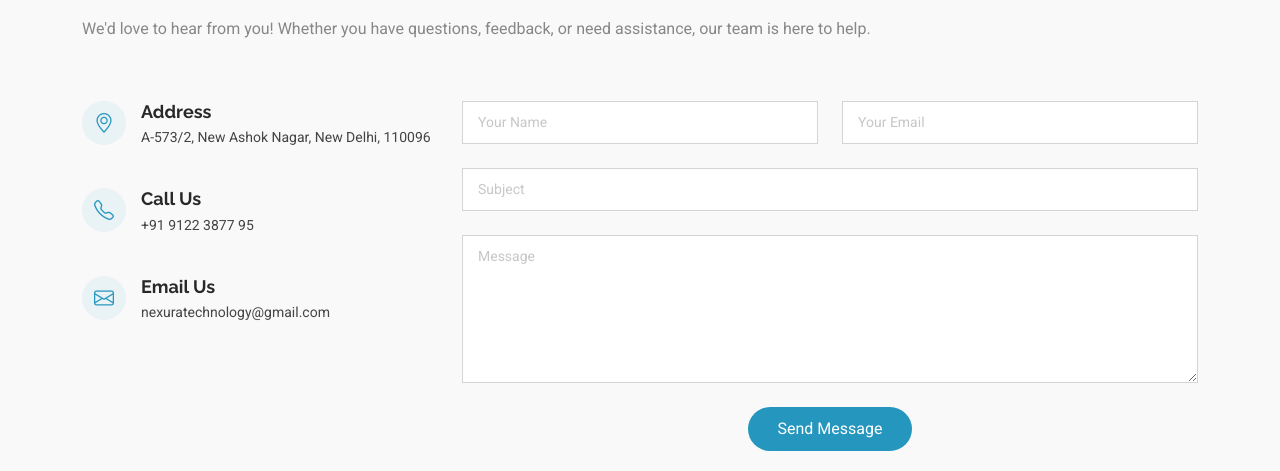
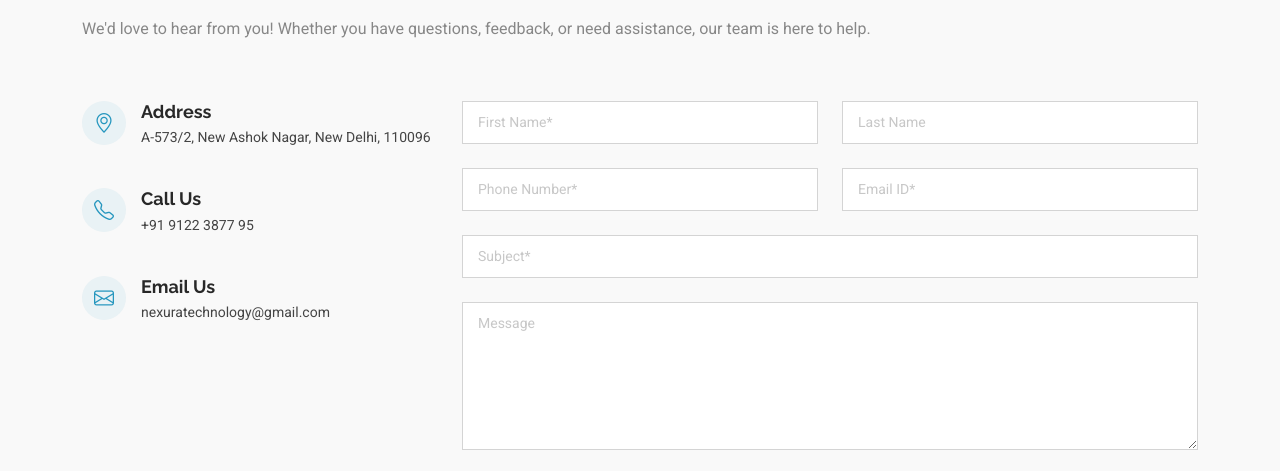
Before and after one commit to Praffulsh/nexuratechnologies, a plain HTML site: page index.html in a window 1280 px wide. Shown: the part 3340-3811 px from the top of the page. Drawn offline with Linux system fonts and the light colour scheme.

Commit message:
added fields in contact form

```diff
--- a/index.html
+++ b/index.html
@@ -340,15 +340,23 @@
               <div class="row gy-4">
 
                 <div class="col-md-6">
-                  <input type="text" name="name" class="form-control" placeholder="Your Name" required="">
+                  <input type="text" name="first_name" class="form-control" placeholder="First Name*" required="">
+                </div>
+
+                <div class="col-md-6">
+                  <input type="text" name="last_name" class="form-control" placeholder="Last Name">
                 </div>
 
                 <div class="col-md-6 ">
-                  <input type="email" class="form-control" name="email" placeholder="Your Email" required="">
+                  <input type="text" class="form-control" name="phone" placeholder="Phone Number*" required="">
+                </div>
+
+                <div class="col-md-6 ">
+                  <input type="email" class="form-control" name="email" placeholder="Email ID*" required="">
                 </div>
 
                 <div class="col-md-12">
-                  <input type="text" class="form-control" name="subject" placeholder="Subject" required="">
+                  <input type="text" class="form-control" name="subject" placeholder="Subject*" required="">
                 </div>
 
                 <div class="col-md-12">
```
